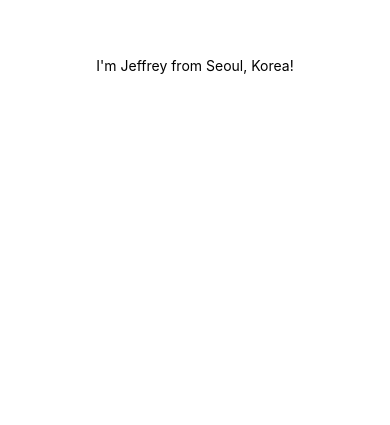
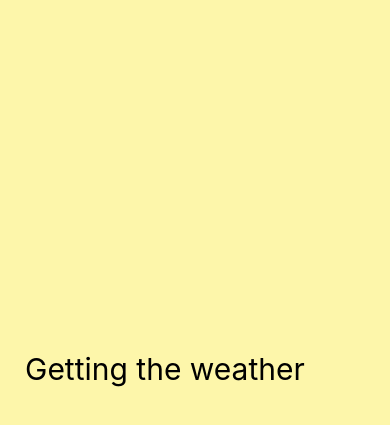
Before and after one commit to brightparagon/react-native-weather, a React Native app: screen / in a window 390 px wide. Shown: the part 357-782 px from the top of the page. Built offline with nearby package versions, Linux system fonts and the light colour scheme.

Commit message:
make loading page

```diff
--- a/App.js
+++ b/App.js
@@ -1,11 +1,27 @@
 import React from 'react';
-import { StyleSheet, Text, View } from 'react-native';
+import { StyleSheet, Text, View, ActivityIndicator } from 'react-native';
 
 export default class App extends React.Component {
+  constructor(props) {
+    super(props);
+    this.state = {
+      isLoaded: false
+    };
+  }
+
   render() {
+    const { isLoaded } = this.state;
+
     return (
       <View style={styles.container}>
-        <Text>I'm Jeffrey from Seoul, Korea!</Text>
+        {
+          isLoaded ?
+            null
+            :
+            <View style={styles.loading}>
+              <Text style={styles.loadingText}>Getting the weather</Text>
+            </View>
+        }
       </View>
     );
   }
@@ -14,8 +30,20 @@ export default class App extends React.Component {
 const styles = StyleSheet.create({
   container: {
     flex: 1,
-    backgroundColor: '#fff',
-    alignItems: 'center',
-    justifyContent: 'center',
+    backgroundColor: '#fff'
   },
+  first: {
+    flex: 1,
+    backgroundColor: 'green'
+  },
+  loading: {
+    flex: 1,
+    backgroundColor: '#FDF6AA',
+    justifyContent: 'flex-end',
+    paddingLeft: 25
+  },
+  loadingText: {
+    fontSize: 30,
+    marginBottom: 100
+  }
 });
```
